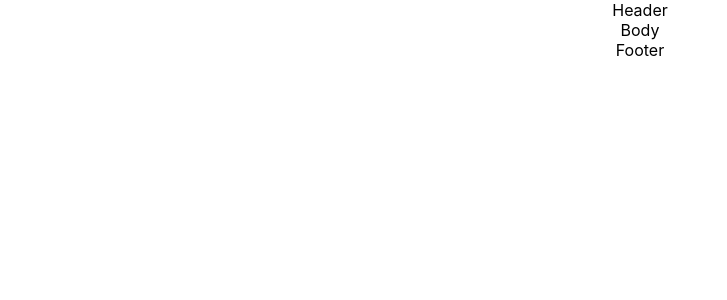
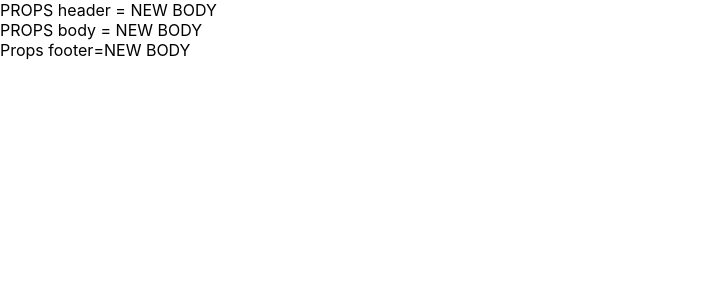
Before and after one commit to PetukhovArt/React_small_features, a React (Create React App) app: page / in a window 1280 px wide. Shown: the top 300 px of the page, without its empty margins (0-727 px from the left). Built offline with nearby package versions, Linux system fonts and the light colour scheme.

Commit message:
feat: microtask1 done

```diff
--- a/src/App.tsx
+++ b/src/App.tsx
@@ -7,11 +7,11 @@ import { Footer } from './site/Footer';
 
 function App() {
   return (
-    <div className="App">
-      <Header />
-      <Body />
-      <Footer />
-    </div>
+    <>
+      <Header titleHeader={'NEW BODY'} />
+      <Body titleBody={'NEW BODY'} />
+      <Footer titleFooter={'NEW BODY'} />
+    </>
   )
 }
 
--- a/src/site/Body.tsx
+++ b/src/site/Body.tsx
@@ -1,9 +1,13 @@
 import React from 'react';
 
-export const Body = () => {
+type BodyType = {
+    titleBody: string
+}
+
+export const Body = (props: BodyType) => {
     return (
-        <div>
-            Body
-        </div>
+        <>
+            <div>PROPS body = {props.titleBody}</div>
+        </>
     )
 }
--- a/src/site/Footer.tsx
+++ b/src/site/Footer.tsx
@@ -1,9 +1,13 @@
 import React from 'react';
 
-export const Footer = () => {
+type FooterType = {
+    titleFooter: string
+}
+
+export const Footer = (props: FooterType) => {
     return (
         <div>
-            Footer
+            Props footer={props.titleFooter}
         </div>
     )
 }
--- a/src/site/Header.tsx
+++ b/src/site/Header.tsx
@@ -1,9 +1,13 @@
 import React from 'react';
 
-export const Header=()=> {
+type HeaderType = {
+    titleHeader: string
+}
+
+export const Header=(props:HeaderType)=> {
     return (
-        <div>
-            Header
-        </div>
+        <>
+            <div>PROPS header = {props.titleHeader}</div>
+        </>
     )
 }
```
